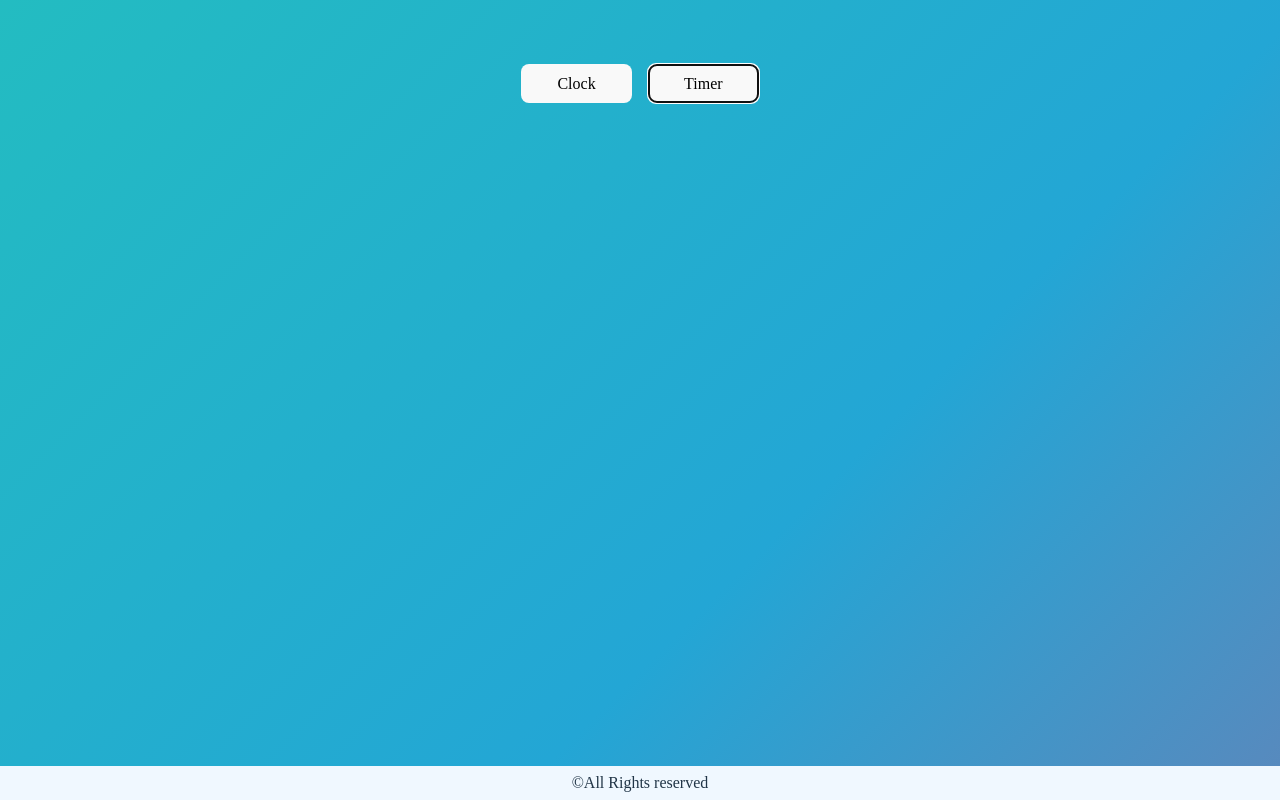
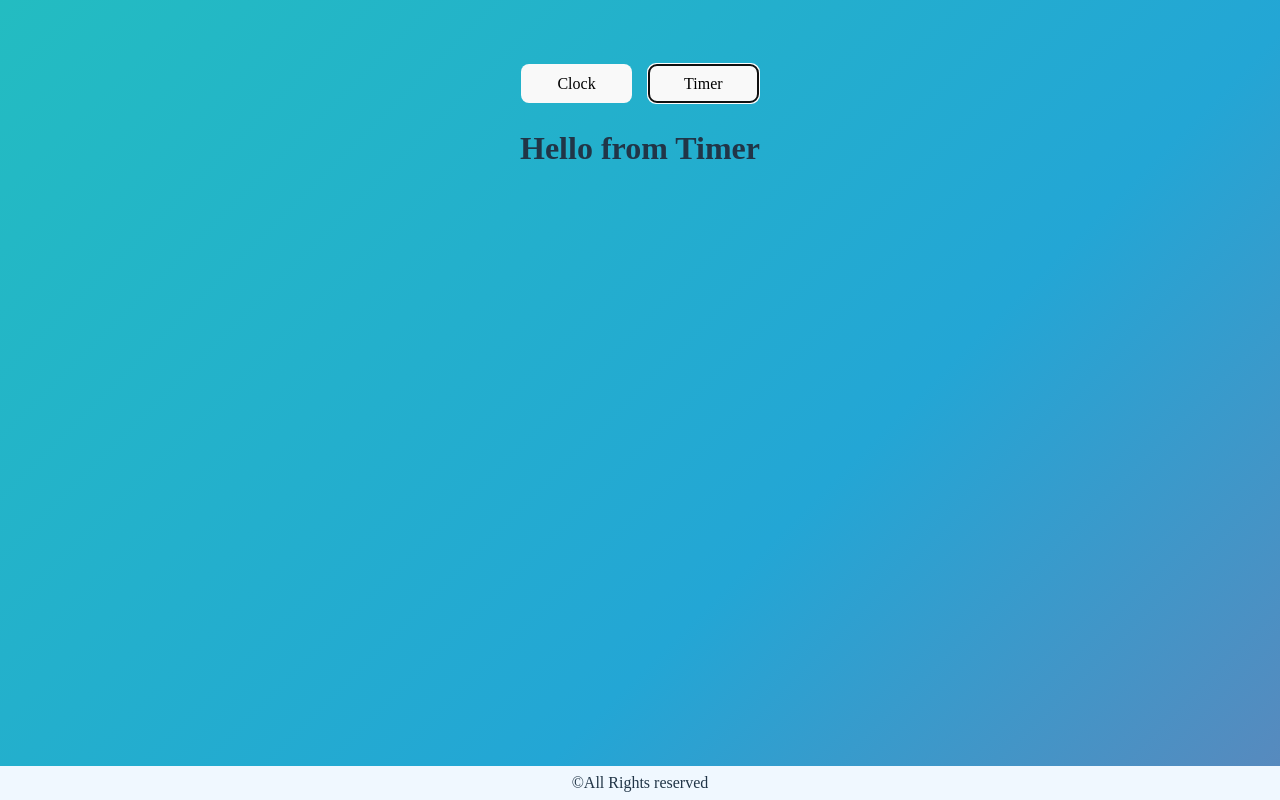
Before and after one commit to ChrGyoshev/react-timer, a React (Vite) app in the folder timer/: page / in a window 1280 px wide. Both pictures are taken after a click on the button "Timer". Built offline with nearby package versions, Linux system fonts and the light colour scheme.

Commit message:
starting work on timer component

```diff
--- a/timer/src/App.jsx
+++ b/timer/src/App.jsx
@@ -2,20 +2,37 @@ import "./App.css";
 import Time from "./components/Time";
 import Footer from "./components/Footer";
 import { useState } from "react";
+import Timer from "./components/Timer";
 
 function App() {
-  const [time, setTime] = useState(false);
+  const [time, setTime] = useState(true);
+  const [timer, setTimer] = useState(false);
 
   return (
     <>
       <div className="content">
         <div className="buttons">
-          <button type="button" onClick={() => setTime(!time)}>
+          <button
+            type="button"
+            onClick={() => {
+              setTime(!time);
+              setTimer(false);
+            }}
+          >
             Clock
           </button>
-          <button type="button">Timer</button>
+          <button
+            type="button"
+            onClick={() => {
+              setTimer(!timer);
+              setTime(false);
+            }}
+          >
+            Timer
+          </button>
         </div>
         <section>{time && <Time />}</section>
+        <section className="timer">{timer && <Timer />}</section>
       </div>
       <Footer />
     </>
--- /dev/null
+++ b/timer/src/components/Timer.jsx
@@ -0,0 +1,9 @@
+function Timer() {
+  return (
+    <>
+      <h1>Hello from Timer</h1>
+    </>
+  );
+}
+
+export default Timer;
```
